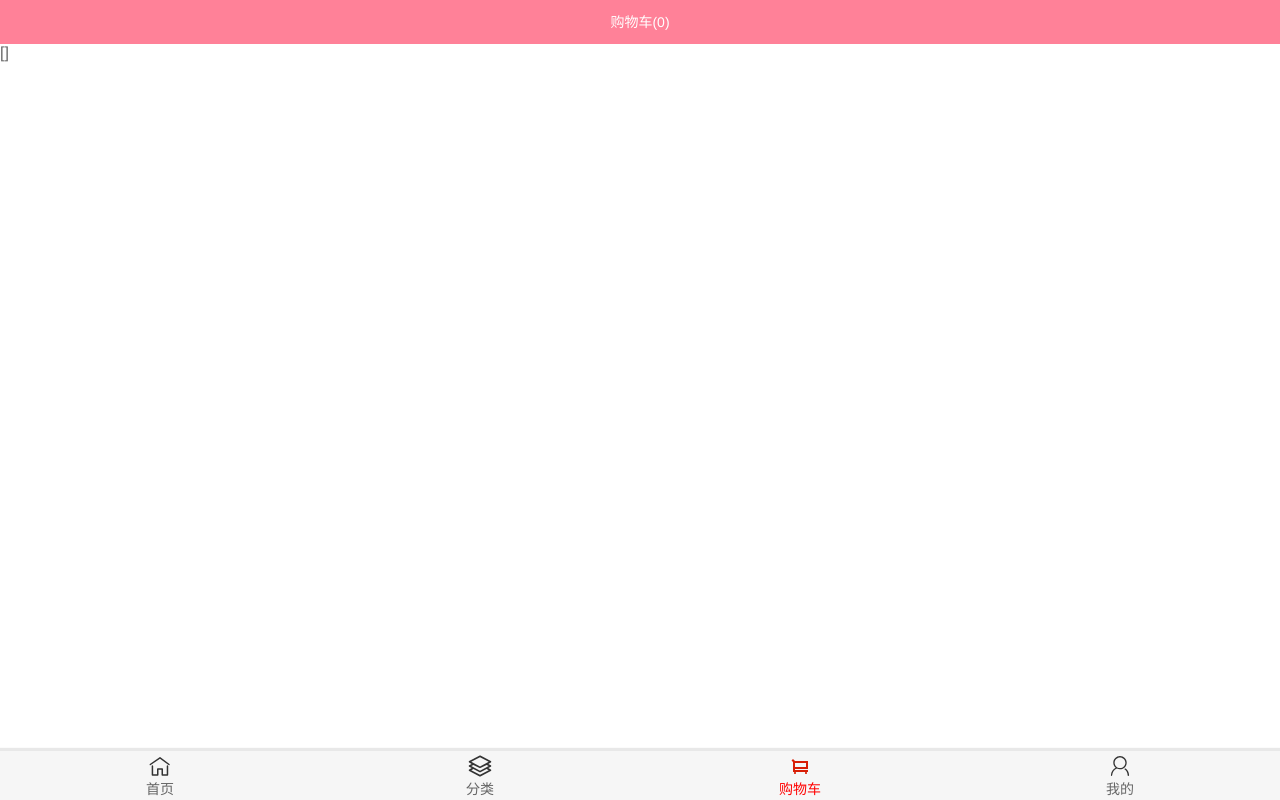
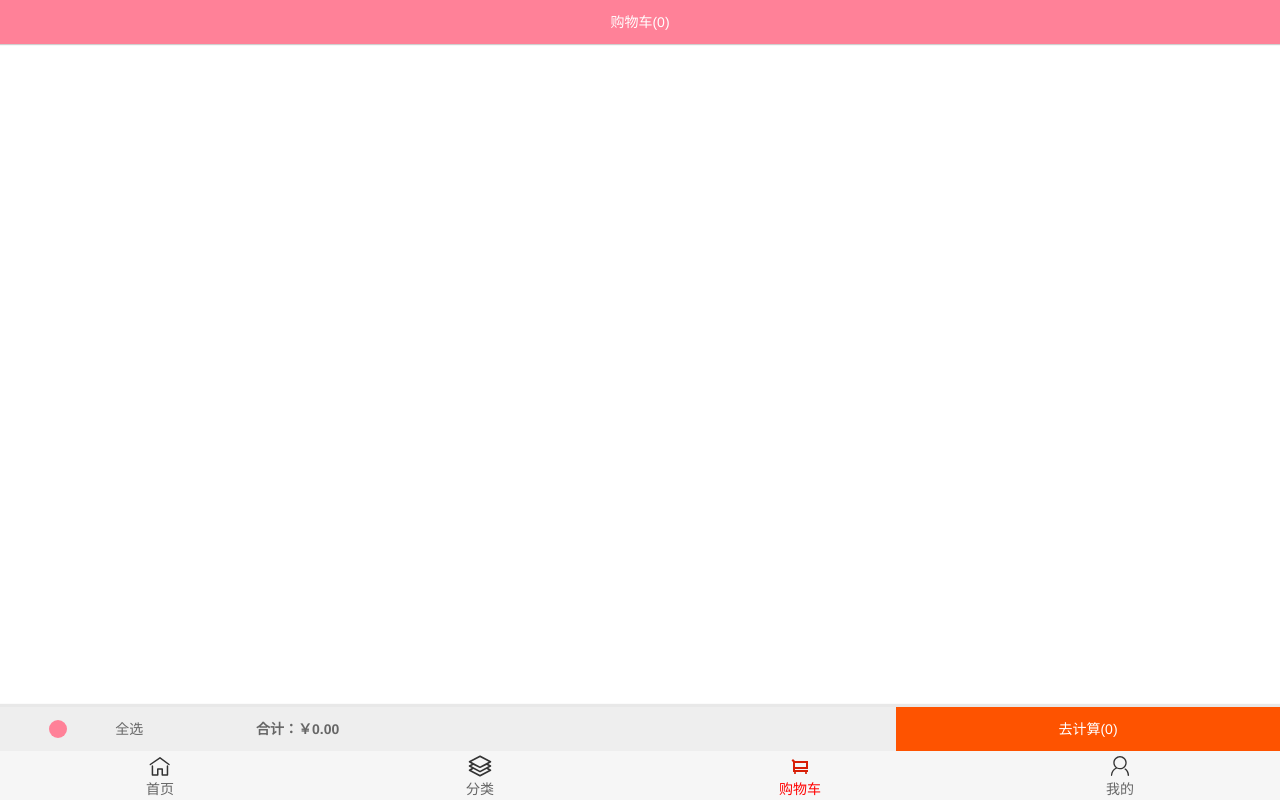
Before and after one commit to ShirryZhu/mail, a Vue app: page /cart in a window 1280 px wide. Built offline with nearby package versions, Linux system fonts and the light colour scheme.

Commit message:
购物车完成

```diff
--- a/src/components/common/TabBar/TabBar.vue
+++ b/src/components/common/TabBar/TabBar.vue
@@ -20,6 +20,6 @@ export default {
   bottom: 0;
 
   /* 实现tabbar上方阴影 */
-  box-shadow: 0 -3px 1px rgba(100, 100, 100, 0.15);
+  /* box-shadow: 0 -3px 1px rgba(100, 100, 100, 0.15); */
 }
 </style>
--- a/src/views/cart/Cart.vue
+++ b/src/views/cart/Cart.vue
@@ -1,27 +1,45 @@
 <template lang="">
   <div id="cart">
     <cart-nav-bar class="cart-nav-bar" />
-    <div>{{ $store.state.cartList }}</div>
+    <scroll ref="scroll" class="cart-scroll">
+      <cart-list :cartList="$store.state.cartList" />
+    </scroll>
+    <cart-bottom-bar class="bottom-bar" :cartList="$store.state.cartList" />
   </div>
 </template>
 <script>
 import CartNavBar from './childComps/CartNavBar.vue'
+import CartList from './childComps/CartList.vue'
+import CartBottomBar from './childComps/CartBottomBar.vue'
+import Scroll from '@/components/common/scroll/Scroll.vue'
 
 export default {
   name: 'Cart',
   components: {
     CartNavBar,
+    CartList,
+    CartBottomBar,
+    Scroll,
   },
+  activated() {
+    this.$refs.scroll.refresh()
+  }
 }
 </script>
 <style scoped>
-#cart div {
-  width: 100%;
-  overflow-x: scroll;
-}
 .cart-nav-bar {
   background-color: var(--color-tint);
   color: #fff;
   font-size: var(--font-size);
 }
+.cart-scroll {
+  height: calc(100vh - 142px);
+  overflow: hidden;
+}
+.bottom-bar {
+  position: fixed;
+  bottom: 49px;
+  left: 0;
+  right: 0;
+}
 </style>
--- /dev/null
+++ b/src/views/cart/childComps/CartBottomBar.vue
@@ -0,0 +1,99 @@
+<template lang="">
+  <div id="cart-bottom-bar">
+    <div class="check">
+      <cart-check-box @click.native="boxChange" :isChecked="isSelectAll" />
+      <span>全选</span>
+    </div>
+    <div class="sum">合计：￥{{ totalPrice | filterPrice}}</div>
+    <div class="compute">去计算({{ checkedItemLength }})</div>
+  </div>
+</template>
+<script>
+import CartCheckBox from './CartCheckBox.vue'
+
+import { mapGetters } from 'vuex'
+
+export default {
+  name: 'CartBottomBar',
+  props: {
+    cartList: {
+      type: Array,
+      default() {
+        return []
+      },
+    },
+  },
+  components: {
+    CartCheckBox,
+  },
+  computed: {
+    ...mapGetters(['cartListLength']),
+    isSelectAll() {
+      if (this.cartList.length === 0) return false
+      return !this.cartList.find((item) => !item.checked)
+    },
+    totalPrice() {
+      return this.cartList.filter((item) => item.checked).reduce((pre, cur) => {
+          let num = parseFloat(cur.price)
+          return pre + num * cur.count
+        }, 0.00)
+    },
+    checkedItemLength() {
+      return this.cartList.filter((item) => item.checked).length
+    },
+  },
+  methods: {
+    boxChange() {
+      if(this.isSelectAll) {
+        this.cartList.forEach(item => {
+          item.checked = false
+        })
+      } else {
+        this.cartList.forEach(item => {
+          item.checked = true
+        })
+      }
+    }
+  },
+  filters: {
+    filterPrice(val) {
+      return val.toFixed(2)
+    }
+  }
+}
+</script>
+<style scoped>
+#cart-bottom-bar {
+  display: flex;
+  align-items: center;
+  justify-content: space-between;
+  background-color: #eeeeee;
+  height: 44px;
+
+  font-size: var(--font-size);
+
+  box-shadow: 0 -3px 1px rgba(100, 100, 100, 0.15);
+}
+
+.sum {
+  width: 55%;
+  padding-left: 5%;
+
+  font-weight: bold;
+}
+.check {
+  width: 15%;
+
+  display: flex;
+  align-items: center;
+  justify-content: space-evenly;
+}
+.compute {
+  width: 30%;
+  line-height: 44px;
+  font-weight: 500;
+  color: #fff;
+  background-color: #fe5300;
+  text-align: center;
+}
+</style>
--- /dev/null
+++ b/src/views/cart/childComps/CartCheckBox.vue
@@ -0,0 +1,40 @@
+<template lang="">
+  <div id="cart-check-box">
+    <i class="icon">
+      <img src="~@/assets/img/cart/tick.svg" v-show="isChecked" />
+    </i>
+  </div>
+</template>
+<script>
+export default {
+  name: 'CartCheckBox',
+  props: {
+    isChecked: {
+      type: Boolean,
+      default: false
+    }
+  },
+}
+</script>
+<style scoped>
+#cart-check-box {
+  display: flex;
+  justify-content: center;
+  align-items: center;
+}
+#cart-check-box .icon {
+  display: block;
+  width: 18px;
+  height: 18px;
+  border-radius: 9px;
+  background-color: var(--color-tint);
+
+  position: relative;
+}
+.icon img {
+  position: absolute;
+  top: 50%;
+  left: 50%;
+  transform: translate(-50%, -50%);
+}
+</style>
--- /dev/null
+++ b/src/views/cart/childComps/CartList.vue
@@ -0,0 +1,26 @@
+<template lang="">
+  <div id="cart-list">
+    <cart-list-item v-for="(item, index) in cartList" :key="item.iid" :product="item" />
+  </div>
+</template>
+<script>
+import CartListItem from './CartListItem.vue'
+
+export default {
+  name: 'CartList',
+  props: {
+    cartList: {
+      type: Array,
+      default() {
+        return []
+      }
+    }
+  },
+  components: {
+    CartListItem
+  }
+}
+</script>
+<style scoped>
+
+</style>
--- /dev/null
+++ b/src/views/cart/childComps/CartListItem.vue
@@ -0,0 +1,92 @@
+<template lang="">
+  <div id="cart-list-item">
+    <cart-check-box @click.native="checkItem" :isChecked="product.checked" />
+    <div class="cover">
+      <img :src="product.image" />
+    </div>
+    <div class="light">
+      <div class="title">{{product.title}}</div>
+      <div class="desc">{{product.desc}}</div>
+      <div class="price">
+        <span>￥{{product.price}}</span>
+        <span>×{{product.count}}</span>
+      </div>
+    </div>
+  </div>
+</template>
+<script>
+import CartCheckBox from './CartCheckBox.vue'
+
+export default {
+  name: 'CartListItem',
+  props: {
+    product: {
+      type: Object,
+      default() {
+        return {}
+      }
+    }
+  },
+  components: {
+    CartCheckBox,
+  },
+  methods: {
+    checkItem() {
+      this.product.checked = !this.product.checked
+    }
+  }
+}
+</script>
+<style scoped>
+#cart-list-item {
+  display: flex;
+  justify-content: space-between;
+
+  height: 100px;
+  padding: 3%;
+
+  font-size: var(--font-size);
+}
+.cover {
+  margin-left: 3%;
+}
+.cover img {
+  width: 10vh;
+  height: 100%;
+  border-radius: 10%;
+}
+.light {
+  display: flex;
+  flex-direction: column;
+  justify-content: space-evenly;
+
+  margin-left: 3%;
+}
+.light .title, .light .desc {
+  height: 20px;
+  line-height: 20px;
+  overflow: hidden;
+}
+.light .title {
+  font-size: 15px;
+  font-weight: 700;
+}
+.light .desc {
+  font-size: smaller;
+}
+.light .price {
+  height: 35px;
+  line-height: 35px;
+  font-size: 15px;
+}
+.price {
+  display: flex;
+  justify-content: space-between;
+  padding-right: 20px;
+
+  font-weight: 700;
+}
+.price span:first-of-type {
+  color: #fe5300;
+}
+</style>
--- a/src/views/detail/Detail.vue
+++ b/src/views/detail/Detail.vue
@@ -114,7 +114,8 @@ export default {
       product.title = this.goods.title
       product.desc = this.goods.desc
       product.price = this.goods.realPrice
-      // console.log(product)
+      product.checked = false
+      console.log(typeof parseFloat(product.price))
 
       // 2. 将商品添加到购物车上(Vuex保存所有加入购物车的商品)
       this.$store.dispatch('addCart', product)
```
